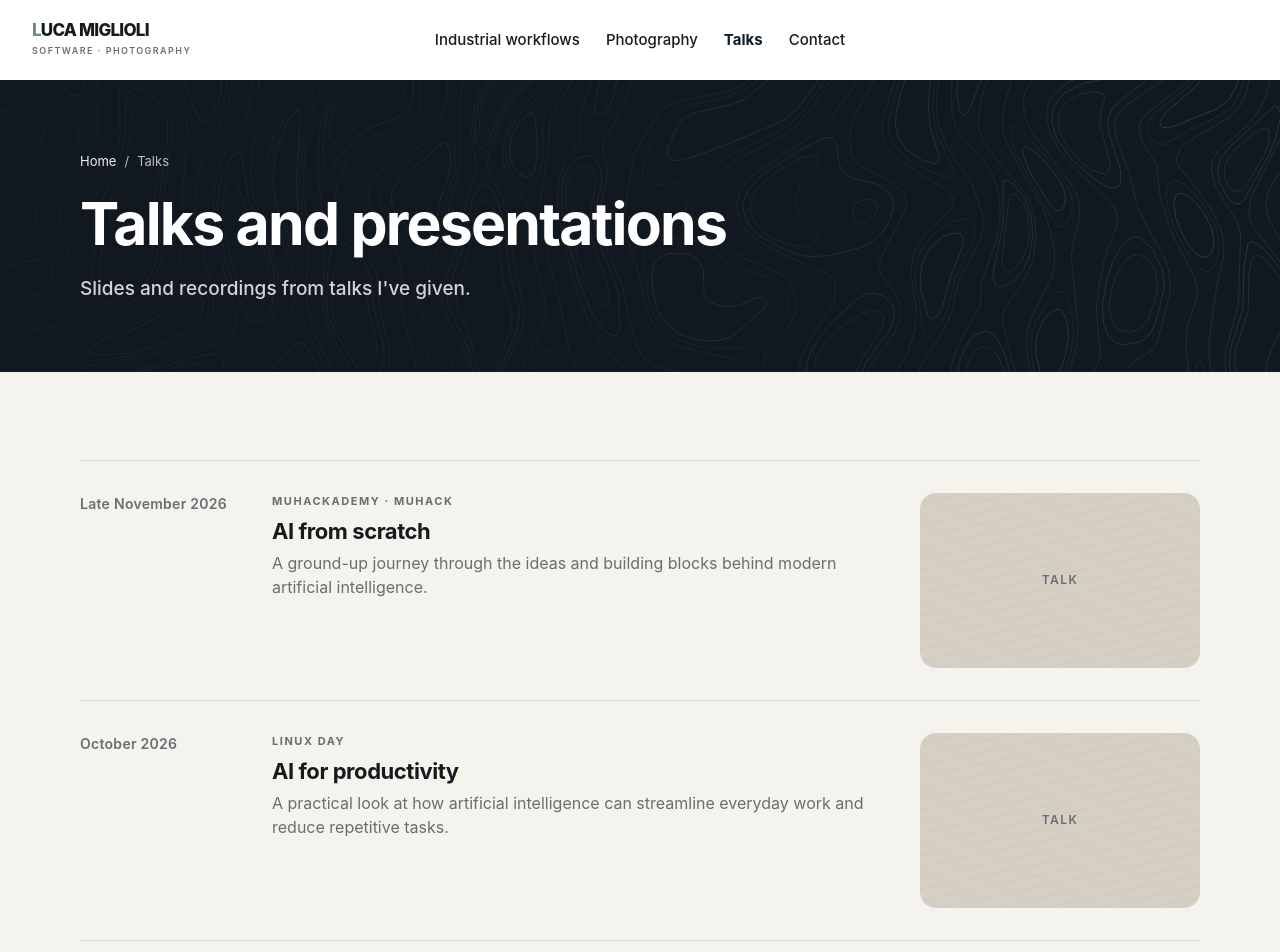
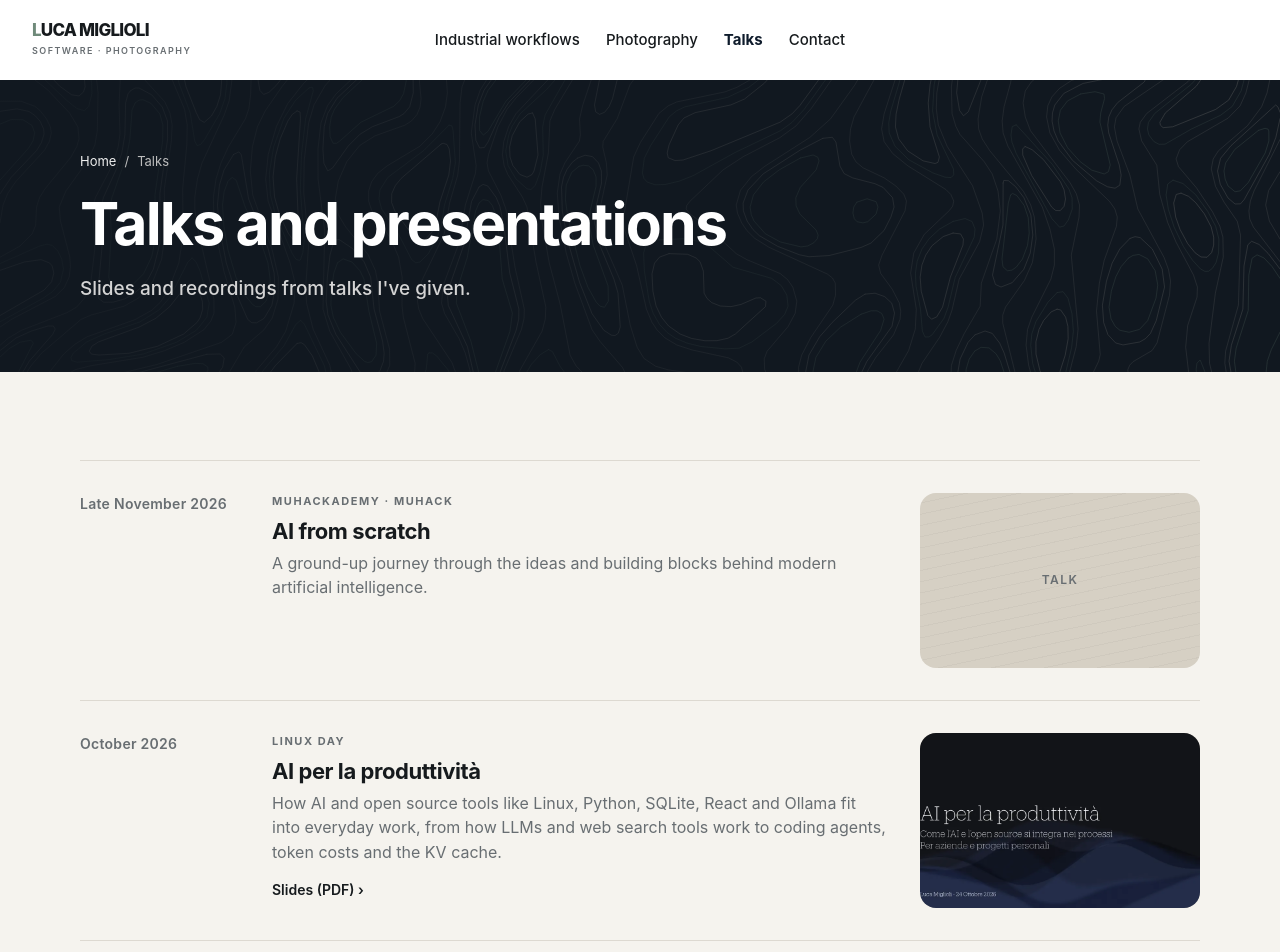
Before and after one commit to LucaM185/Personal, a plain HTML site: page talks/index.html in a window 1280 px wide. Shown: the top 952 px of the page. Drawn offline with Linux system fonts and the light colour scheme.

Commit message:
talk nuovo

```diff
--- a/talks/index.html
+++ b/talks/index.html
@@ -66,10 +66,14 @@
             <time class="talk-date" datetime="2026-10">October 2026</time>
             <div class="talk-body">
               <span class="tag">Linux Day</span>
-              <h3>AI for productivity</h3>
-              <p>A practical look at how artificial intelligence can streamline everyday work and reduce repetitive tasks.</p>
+              <h3>AI per la produttività</h3>
+              <p>How AI and open source tools like Linux, Python, SQLite, React and Ollama fit into everyday work, from how LLMs and web search tools work to coding agents, token costs and the KV cache.</p>
+              <div class="talk-links">
+                <a href="slides/linux-day-2026.pdf">Slides (PDF) ›</a>
+              </div>
             </div>
-            <figure class="photo is-empty">
+            <figure class="photo">
+              <img src="images/linux-day-2026.webp" alt="Title slide: AI per la produttività" loading="lazy" decoding="async">
               <span class="photo-fallback">Talk</span>
             </figure>
           </li>
```
Also changed, not shown: talks/images/linux-day-2026.webp (added), 1 other file.
